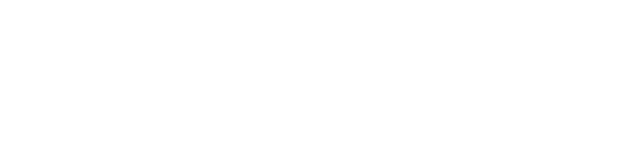
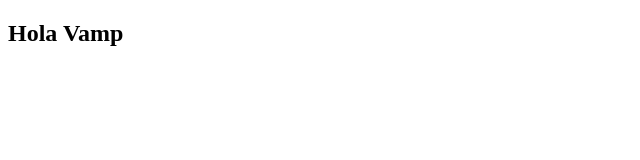
Before and after one commit to LioveCazarez/git-test, a plain HTML site: page index.html in a window 1280 px wide. Shown: the whole page, without its empty margins (0-640 px from the left). Drawn offline with Linux system fonts and the light colour scheme.

Commit message:
Se agrega hola vamp

```diff
--- a/index.html
+++ b/index.html
@@ -6,6 +6,6 @@
     <title>Document</title>
 </head>
 <body>
-    <section></section>
+    <section><h1>  Hola Vamp </h1></section>
 </body>
 </html>
```
